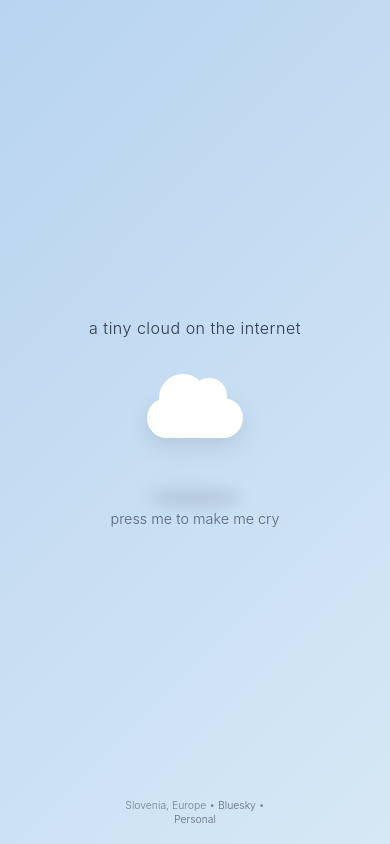
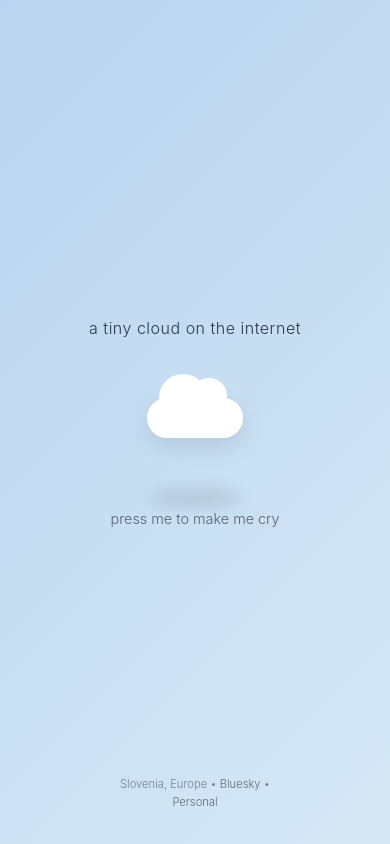
Before and after one commit to hulln/oblachek-eu-site, a plain HTML site: page index.html in a window 390 px wide. Drawn offline with Linux system fonts and the light colour scheme.

Commit message:
Modify footer for mobile

```diff
--- a/index.html
+++ b/index.html
@@ -231,9 +231,11 @@
             }
 
             .personal-info {
-                bottom: 1rem;
-                font-size: 0.65rem;
-                padding: 0 1.5rem;
+                bottom: 2rem;
+                font-size: 0.7rem;
+                padding: 0 1rem;
+                line-height: 1.6;
+                max-width: 320px;
             }
         }
     </style>
```
